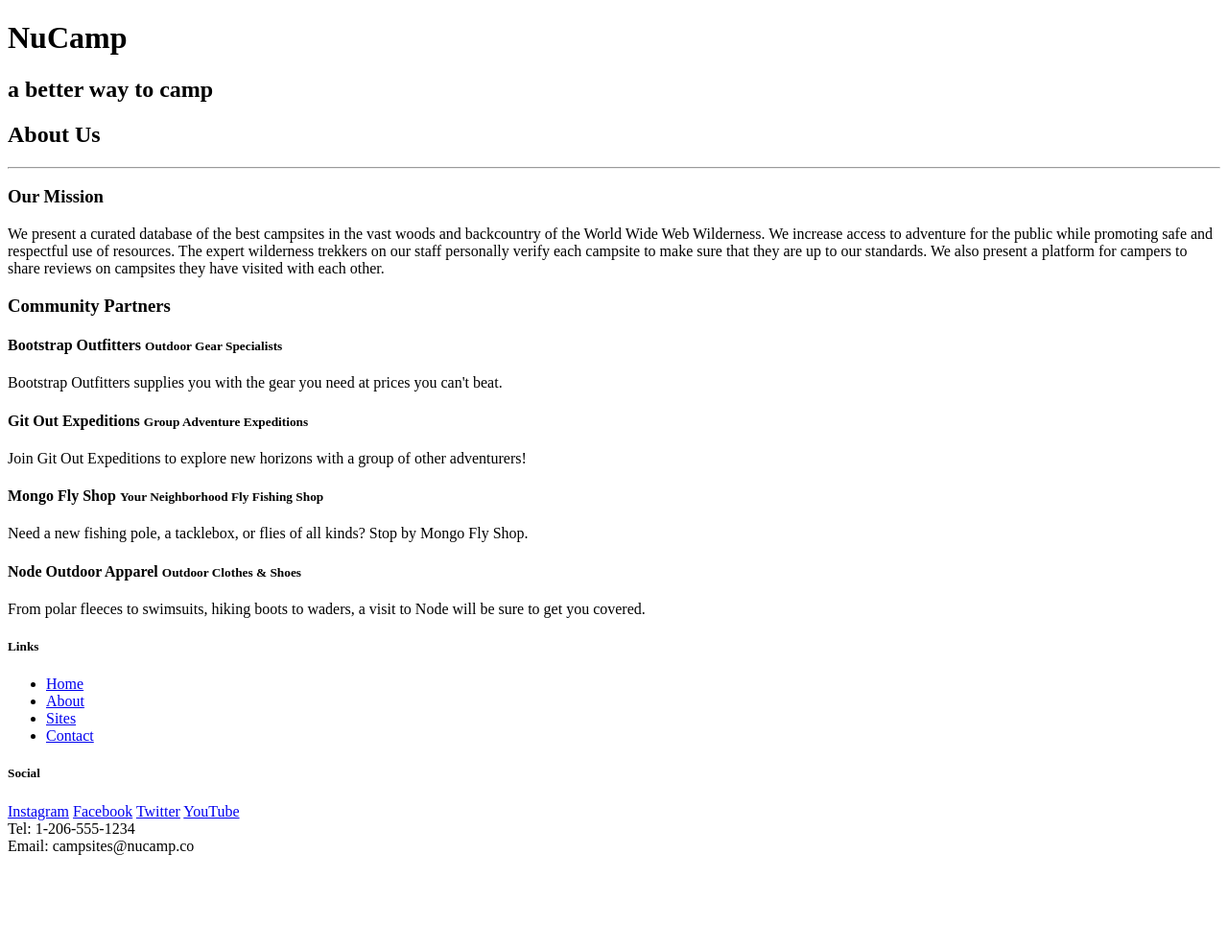
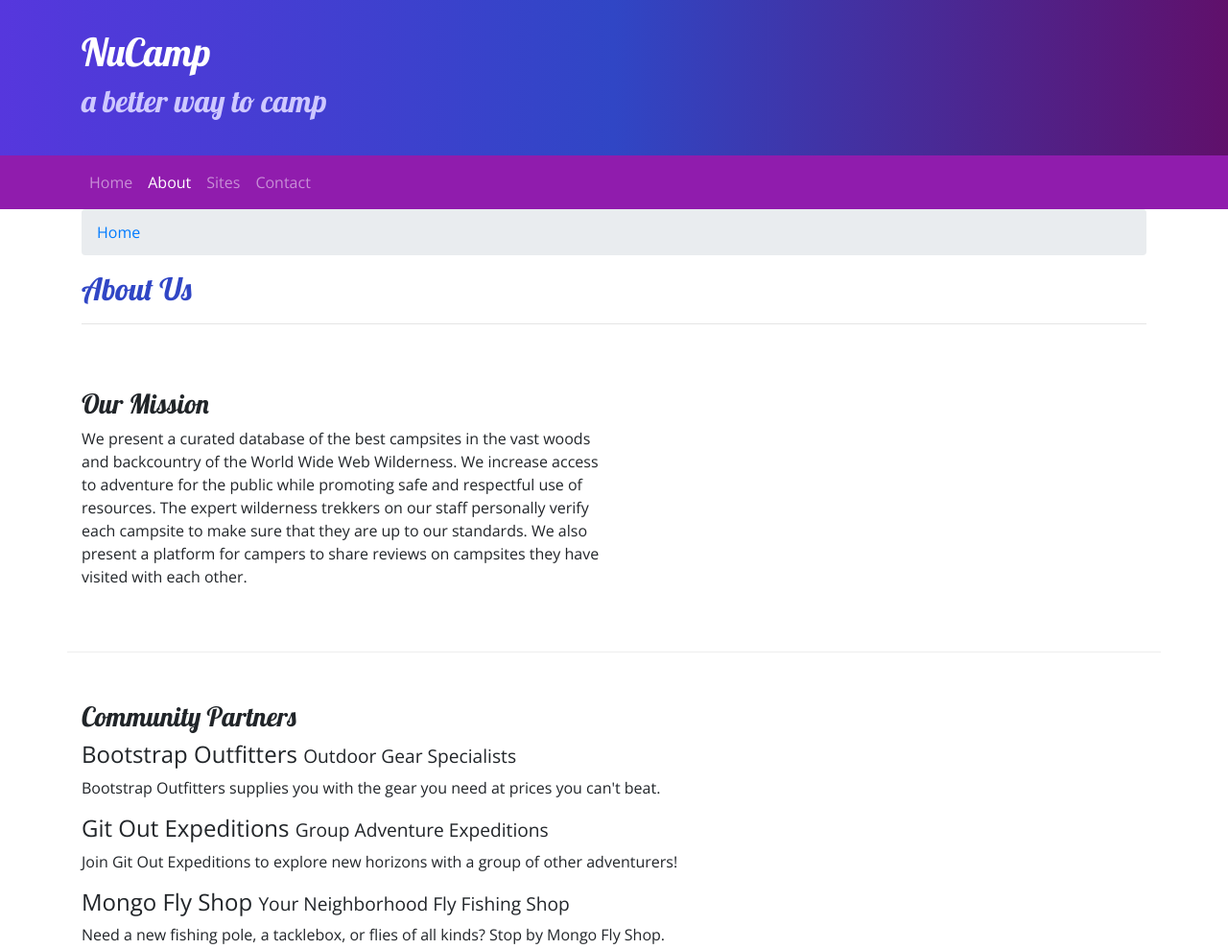
Before and after one commit to thatscourtney/nucampsite, a website: page nucampsite/aboutus.html in a window 1280 px wide. Shown: the top 989 px of the page at 96% size. Before the commit the page ends 899 px from the top, so only its background shows below. Drawn offline with nearby package versions, Linux system fonts and the light colour scheme.

Commit message:
Navbar and Breadcrumbs

```diff
--- a/nucampsite/aboutus.html
+++ b/nucampsite/aboutus.html
@@ -1,17 +1,23 @@
 <!DOCTYPE html>
 <html lang="en">
-
   <head>
     <!-- Required meta tags always come first -->
-    <meta charset="utf-8" />
-    <meta name="viewport" content="width=device-width, initial-scale=1" />
+    <!-- Bootstrap CSS -->
+    <link
+      rel="stylesheet"
+      href="node_modules/bootstrap/dist/css/bootstrap.min.css"
+    />
 
-
+    <!-- Additional CSS must be placed after Bootstrap CSS -->
+    <link
+      rel="stylesheet"
+      href="https://fonts.googleapis.com/css?family=Lobster|Open+Sans"
+    />
+    <link rel="stylesheet" href="styles.css" />
     <title>NuCamp: A Better Way To Camp</title>
   </head>
 
   <body>
-
     <header class="jumbotron jumbotron-fluid">
       <div class="container">
         <div class="row">
@@ -23,32 +29,82 @@
       </div>
     </header>
 
-    <div>
-        <div>
-            <div>
+    <nav class="navbar navbar-expand-sm navbar-dark sticky-top">
+      <div class="container">
+      <button
+        class="navbar-toggler"
+        type="button"
+        data-toggle="collapse"
+        data-target="#nucampNavbar"
+      >
+        <span class="navbar-toggler-icon"> </span>
+      </button>
+      <div class="collapse navbar-collapse" id="nucampNavbar">
+        <ul class="navbar-nav">
+          <li class="nav-item"><a class="nav-link" href="index.html">Home</a></li>
+          <li class="nav-item active">
+            <a class="nav-link" href="#">About</a>
+          </li>
+          <li class="nav-item"><a class="nav-link" href="#">Sites</a></li>
+          <li class="nav-item"><a class="nav-link" href="#">Contact</a></li>
+        </ul>
+      </div>
+      </div>
+    </nav>
+
+    <div class="container">
+      <div class="row">
+        <div class="col">
+          <ol class="breadcrumb">
+            <li class="breadcrumb-item"><a href="index.html">Home</a></li>
+            </ol>
           <h2>About Us</h2>
           <hr />
         </div>
       </div>
 
-        <div>
-            <div>
+      <div class="row row-content">
+        <div class="col-sm-6">
           <h3>Our Mission</h3>
-                <p>We present a curated database of the best campsites in the vast woods and backcountry of the World Wide Web Wilderness. We increase access to adventure for the public while promoting safe and respectful use of resources. The expert wilderness trekkers on our staff personally verify each campsite to make sure that they are up to our standards. We also present a platform for campers to share reviews on campsites they have visited with each other.</p>
+          <p>
+            We present a curated database of the best campsites in the vast
+            woods and backcountry of the World Wide Web Wilderness. We increase
+            access to adventure for the public while promoting safe and
+            respectful use of resources. The expert wilderness trekkers on our
+            staff personally verify each campsite to make sure that they are up
+            to our standards. We also present a platform for campers to share
+            reviews on campsites they have visited with each other.
+          </p>
         </div>
       </div>
 
-        <div>
-            <div>
+      <div class="row row-content">
+        <div class="col">
           <h3>Community Partners</h3>
           <h4>Bootstrap Outfitters <small>Outdoor Gear Specialists</small></h4>
-                <p>Bootstrap Outfitters supplies you with the gear you need at prices you can't beat.</p>
-                <h4>Git Out Expeditions <small>Group Adventure Expeditions</small></h4>
-                <p>Join Git Out Expeditions to explore new horizons with a group of other adventurers!</p>
-                <h4>Mongo Fly Shop <small>Your Neighborhood Fly Fishing Shop</small></h4>
-                <p>Need a new fishing pole, a tacklebox, or flies of all kinds? Stop by Mongo Fly Shop.</p>
+          <p class="d-none d-sm-block">
+            Bootstrap Outfitters supplies you with the gear you need at prices
+            you can't beat.
+          </p>
+          <h4>
+            Git Out Expeditions <small>Group Adventure Expeditions</small>
+          </h4>
+          <p class="d-none d-sm-block">
+            Join Git Out Expeditions to explore new horizons with a group of
+            other adventurers!
+          </p>
+          <h4>
+            Mongo Fly Shop <small>Your Neighborhood Fly Fishing Shop</small>
+          </h4>
+          <p class="d-none d-sm-block">
+            Need a new fishing pole, a tacklebox, or flies of all kinds? Stop by
+            Mongo Fly Shop.
+          </p>
           <h4>Node Outdoor Apparel <small>Outdoor Clothes & Shoes</small></h4>
-                <p>From polar fleeces to swimsuits, hiking boots to waders, a visit to Node will be sure to get you covered.</p>
+          <p class="d-none d-sm-block">
+            From polar fleeces to swimsuits, hiking boots to waders, a visit to
+            Node will be sure to get you covered.
+          </p>
         </div>
       </div>
     </div>
@@ -60,7 +116,7 @@
             <h5>Links</h5>
             <ul class="list-unstyled">
               <li><a href="index.html">Home</a></li>
-                        <li><a href="#">About</a></li>
+              <li><a href="aboutus.html">About</a></li>
               <li><a href="#">Sites</a></li>
               <li><a href="#">Contact</a></li>
             </ul>
@@ -79,7 +135,9 @@
         </div>
       </div>
     </footer>
-
+    <!-- jQuery must come first, then Popper.js, then the Bootstrap JavaScript plugins.-->
+    <script src="node_modules/jquery/dist/jquery.slim.min.js"></script>
+    <script src="node_modules/popper.js/dist/umd/popper.min.js"></script>
+    <script src="node_modules/bootstrap/dist/js/bootstrap.min.js"></script>
   </body>
-
 </html>
--- /dev/null
+++ b/nucampsite/styles.css
@@ -0,0 +1,37 @@
+body {
+    font-family: "Open Sans", sans-serif;
+}
+
+h1, h2, h3 {
+    font-family: "Lobster", cursive;
+}
+
+h2 {
+    color: #3046C5;
+}
+
+header h2 {
+    color: #CEC8FF;
+}
+
+footer {
+    background-image: linear-gradient(#CEC8FF, white);
+    padding: 20px 0;
+}
+
+.jumbotron {
+    margin: 0;
+    padding: 30px;
+    background-image: linear-gradient(to right, #5637DD, #3046C5, #60106B);
+    color: white;
+}
+
+.row-content {
+    padding: 50px 0;
+    border-bottom: 1px ridge;
+    min-height: 200px;
+}
+
+.navbar {
+    background-color: #901CAD;
+}
```
Also changed, not shown: nucampsite/index.html (+53 -15 lines), 1 other file. Lines whose indentation alone changed are shown as unchanged.
